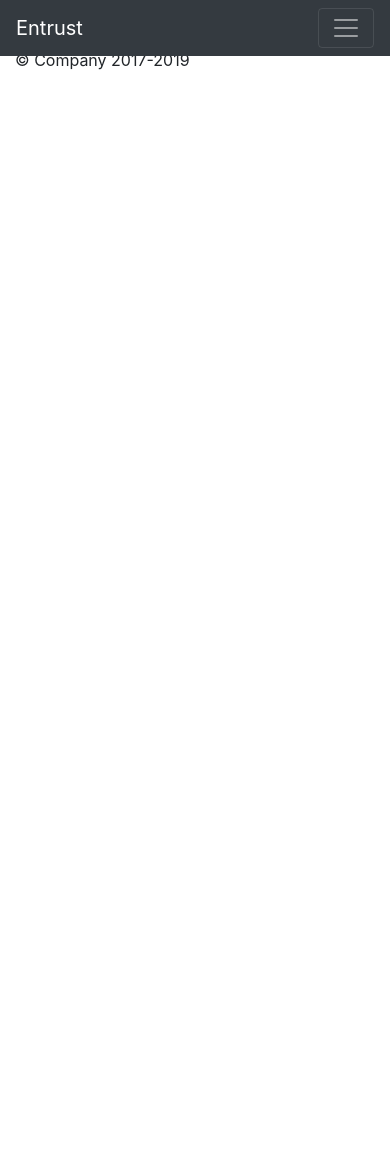
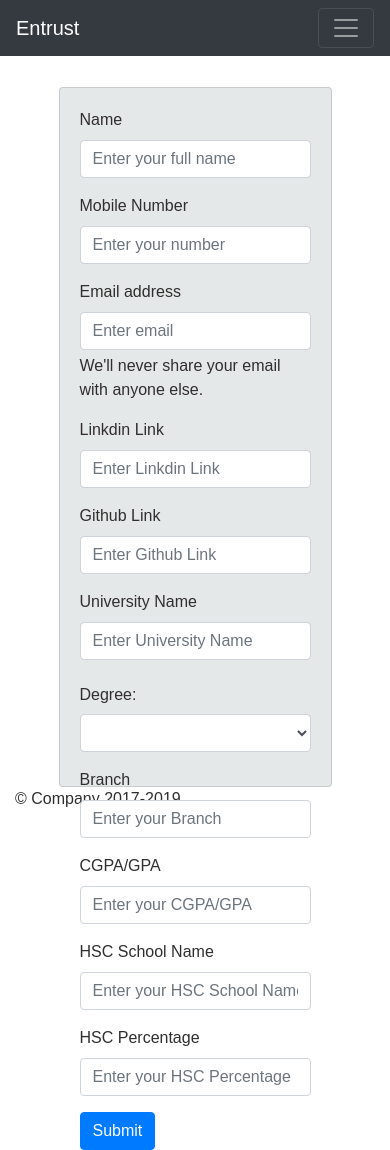
Before and after one commit to Pranav-Programmer/Resume-Builder, a Django app: page /sec1 in a window 390 px wide. Before the commit the page ends 70 px from the top, so only its background shows below. Run offline with Django 4.2, Linux system fonts and the light colour scheme.

Commit message:
sec1 form uploaded

```diff
--- a/LoginUser/templates/sec1.html
+++ b/LoginUser/templates/sec1.html
@@ -1,5 +1,110 @@
 {% extends 'base.html' %}
 {% block title%}Section 1{%endblock title%}
 {% block body%}
+<style>
 
+    body{
+       background-size: cover;
+       padding: 0;
+       margin: 0;
+       font-family: Arial, Helvetica, sans-serif;
+       color: rgb(48, 46, 46);
+   }
+   .echocss{
+     margin-left: 40em;
+     margin-top: -20px;
+     position: absolute;
+     color: red;
+     font-weight: bold;
+   }
+   .card-body{
+       background-color: light gray;
+       margin-top: 25px;
+       width: 1001px;
+       margin-left: 259px;
+       height: 96%;
+   }
+   /* On screens that are less than 700px wide, make the sidebar into a topbar */
+@media screen and (max-width: 1156px) {
+.echocss{
+     margin-left: 20em;
+     margin-top: -20px;
+     position: absolute;
+     color: red;
+     font-weight: bold;
+   }
+body{
+       width: 100%;
+       background-size: cover;
+       padding: 0;
+       margin: 0;
+       font-family: Arial, Helvetica, sans-serif;
+       color: rgb(48, 46, 46);
+   }
+.card-body{
+       background-color: #E5E8E8;
+       width: 70%;
+       margin-left:15%;
+       margin-top: 10%;
+       height: 700px;
+   }
+}
+</style>
+<div>
+<div class="card card-body">
+<form action="/sec1" method="POST">
+<div class="mb-3">
+<label for="Name" class="form-label">Name</label>
+<input type="text" class="form-control" id="" name="name" placeholder="Enter your full name">
+</div>
+<div class="mb-3">
+<label for="exampleInputNumber" class="form-label">Mobile Number</label>
+<input type="number" class="form-control" id="exampleInputNumber" name="number" placeholder="Enter your number">
+</div>
+<div class="mb-3">
+<label for="exampleInputEmail1" class="form-label">Email address</label>
+<input type="email" class="form-control" id="exampleInputEmail1" aria-describedby="emailHelp" name="email" placeholder="Enter email">
+<div id="emailHelp" class="form-text">We'll never share your email with anyone else.</div>
+</div>
+<div class="mb-3">
+<label for="Linkdin" class="form-label">Linkdin Link</label>
+<input type="text" class="form-control" id="" name="linkdin" placeholder="Enter Linkdin Link">
+</div>
+<div class="mb-3">
+<label for="Github" class="form-label">Github Link</label>
+<input type="text" class="form-control" id="" name="Github" placeholder="Enter Github Link">
+</div>
+<div class="mb-3">
+<label for="University" class="form-label">University Name</label>
+<input type="text" class="form-control" id="" name="University" placeholder="Enter University Name">
+</div>
+<div class="mb-3">
+<label for="recipient-name" class="col-form-label">Degree:</label>
+  <select class="form-control" name="year" required>
+                <option></option>
+                <option>B.Tech.</option>
+                <option>M.Tech.</option>
+                <option>Phd</option>
+            </select>
+</div>
+<div class="mb-3">
+    <label for="Branch" class="form-label">Branch</label>
+    <input type="text" class="form-control" id="" name="Branch" placeholder="Enter your Branch">
+  </div>
+<div class="mb-3">
+    <label for="exampleInputNumber" class="form-label">CGPA/GPA</label>
+    <input type="number" class="form-control" id="exampleInputNumber" name="CGPA" placeholder="Enter your CGPA/GPA">
+  </div>
+  <div class="mb-3">
+    <label for="HSC" class="form-label">HSC School Name</label>
+    <input type="text" class="form-control" id="" name="HSC" placeholder="Enter your HSC School Name">
+  </div>
+  <div class="mb-3">
+    <label for="exampleInputNumber" class="form-label">HSC Percentage</label>
+    <input type="Percentage" class="form-control" id="exampleInputNumber" name="Percentage" placeholder="Enter your HSC Percentage">
+  </div>
+<button type="submit" class="btn btn-primary" name="submit">Submit</button>
+</form>
+</div>
+</div>
 {%endblock body%}
```
